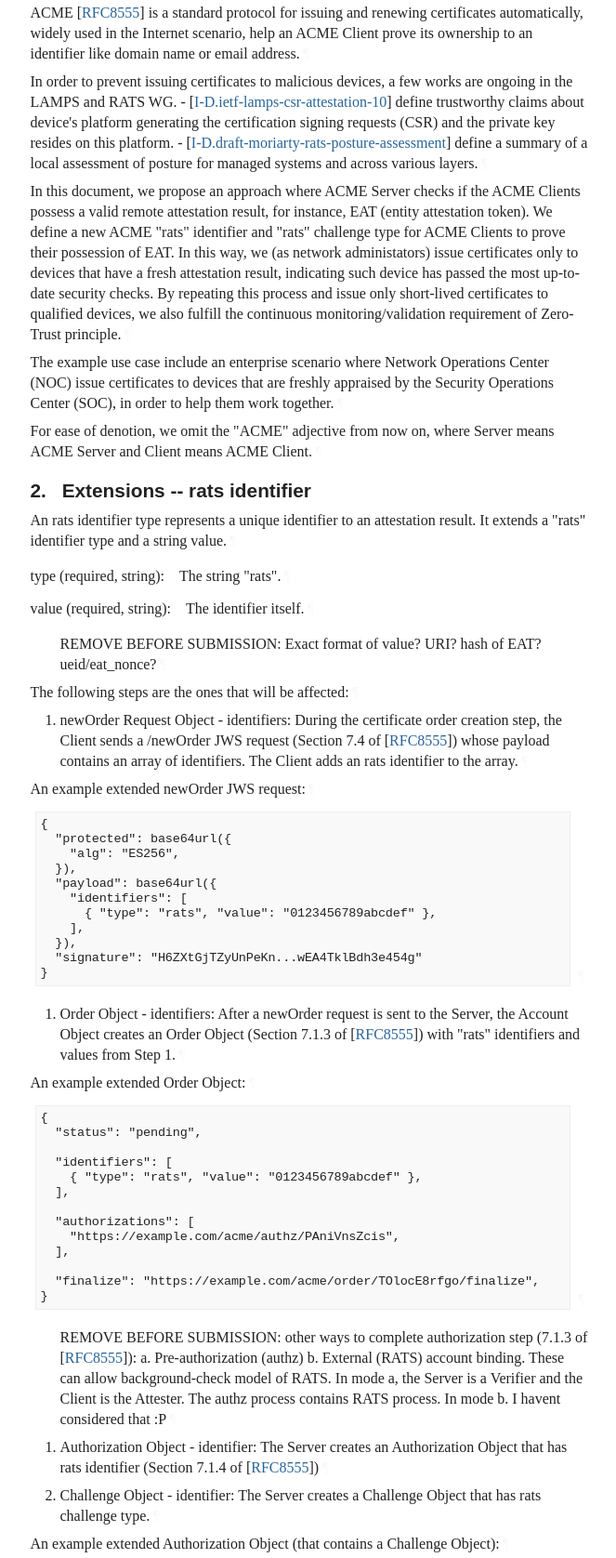
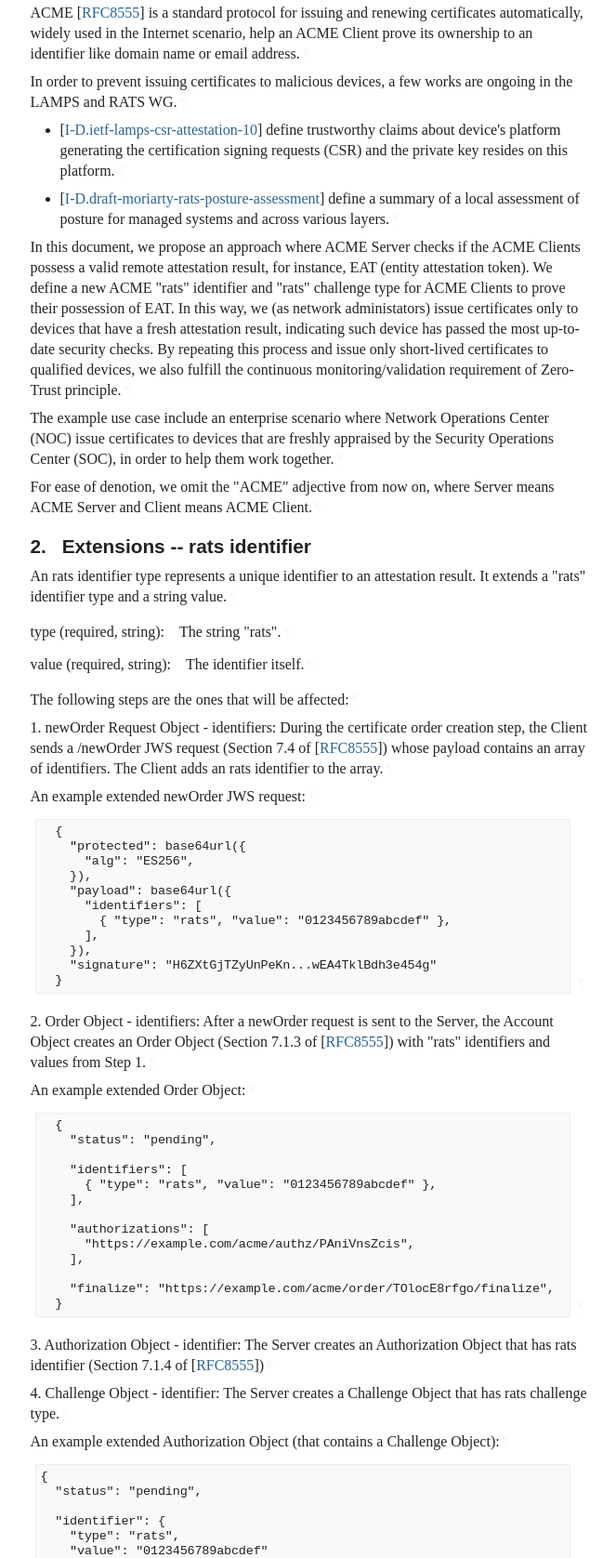
Before and after one commit to liuchunchi/draft-liu-acme-rats, a plain HTML site: page draft-liu-acme-rats.html in a window 1280 px wide. Shown: the part 908-2584 px from the top of the page at 93% size, without its empty margins (92-755 px from the left). Drawn offline with Linux system fonts and the light colour scheme; a web font is replaced by a local one.

Commit message:
Script updating gh-pages from c5ff9bb. [ci skip]

```diff
--- a/draft-liu-acme-rats.html
+++ b/draft-liu-acme-rats.html
@@ -1183,12 +1183,18 @@ svg :is([fill="white"], [fill^="#fff"]) {
 <a href="#section-1" class="section-number selfRef">1. </a><a href="#name-introduction" class="section-name selfRef">Introduction</a>
       </h2>
 <p id="section-1-1">ACME <span>[<a href="#RFC8555" class="cite xref">RFC8555</a>]</span> is a standard protocol for issuing and renewing certificates automatically, widely used in the Internet scenario, help an ACME Client prove its ownership to an identifier like domain name or email address.<a href="#section-1-1" class="pilcrow">¶</a></p>
-<p id="section-1-2">In order to prevent issuing certificates to malicious devices, a few works are ongoing in the LAMPS and RATS WG.
-- <span>[<a href="#I-D.ietf-lamps-csr-attestation-10" class="cite xref">I-D.ietf-lamps-csr-attestation-10</a>]</span> define trustworthy claims about device's platform generating the certification signing requests (CSR) and the private key resides on this platform.
-- <span>[<a href="#I-D.draft-moriarty-rats-posture-assessment" class="cite xref">I-D.draft-moriarty-rats-posture-assessment</a>]</span> define a summary of a local assessment of posture for managed systems and across various layers.<a href="#section-1-2" class="pilcrow">¶</a></p>
-<p id="section-1-3">In this document, we propose an approach where ACME Server checks if the ACME Clients possess a valid remote attestation result, for instance, EAT (entity attestation token). We define a new ACME "rats" identifier and "rats" challenge type for ACME Clients to prove their possession of EAT. In this way, we (as network administators) issue certificates only to devices that have a fresh attestation result, indicating such device has passed the most up-to-date security checks. By repeating this process and issue only short-lived certificates to qualified devices, we also fulfill the continuous monitoring/validation requirement of Zero-Trust principle.<a href="#section-1-3" class="pilcrow">¶</a></p>
-<p id="section-1-4">The example use case include an enterprise scenario where Network Operations Center (NOC) issue certificates to devices that are freshly appraised by the Security Operations Center (SOC), in order to help them work together.<a href="#section-1-4" class="pilcrow">¶</a></p>
-<p id="section-1-5">For ease of denotion, we omit the "ACME" adjective from now on, where Server means ACME Server and Client means ACME Client.<a href="#section-1-5" class="pilcrow">¶</a></p>
+<p id="section-1-2">In order to prevent issuing certificates to malicious devices, a few works are ongoing in the LAMPS and RATS WG.<a href="#section-1-2" class="pilcrow">¶</a></p>
+<ul class="normal">
+<li class="normal" id="section-1-3.1">
+          <p id="section-1-3.1.1"><span>[<a href="#I-D.ietf-lamps-csr-attestation-10" class="cite xref">I-D.ietf-lamps-csr-attestation-10</a>]</span> define trustworthy claims about device's platform generating the certification signing requests (CSR) and the private key resides on this platform.<a href="#section-1-3.1.1" class="pilcrow">¶</a></p>
+</li>
+        <li class="normal" id="section-1-3.2">
+          <p id="section-1-3.2.1"><span>[<a href="#I-D.draft-moriarty-rats-posture-assessment" class="cite xref">I-D.draft-moriarty-rats-posture-assessment</a>]</span> define a summary of a local assessment of posture for managed systems and across various layers.<a href="#section-1-3.2.1" class="pilcrow">¶</a></p>
+</li>
+      </ul>
+<p id="section-1-4">In this document, we propose an approach where ACME Server checks if the ACME Clients possess a valid remote attestation result, for instance, EAT (entity attestation token). We define a new ACME "rats" identifier and "rats" challenge type for ACME Clients to prove their possession of EAT. In this way, we (as network administators) issue certificates only to devices that have a fresh attestation result, indicating such device has passed the most up-to-date security checks. By repeating this process and issue only short-lived certificates to qualified devices, we also fulfill the continuous monitoring/validation requirement of Zero-Trust principle.<a href="#section-1-4" class="pilcrow">¶</a></p>
+<p id="section-1-5">The example use case include an enterprise scenario where Network Operations Center (NOC) issue certificates to devices that are freshly appraised by the Security Operations Center (SOC), in order to help them work together.<a href="#section-1-5" class="pilcrow">¶</a></p>
+<p id="section-1-6">For ease of denotion, we omit the "ACME" adjective from now on, where Server means ACME Server and Client means ACME Client.<a href="#section-1-6" class="pilcrow">¶</a></p>
 </section>
 </div>
 <div id="extensions-rats-identifier">
@@ -1209,19 +1215,10 @@ svg :is([fill="white"], [fill^="#fff"]) {
 </dd>
       <dd class="break"></dd>
 </dl>
-<ul class="normal ulEmpty">
-<li class="normal ulEmpty" id="section-2-3.1">
-          <p id="section-2-3.1.1">REMOVE BEFORE SUBMISSION: Exact format of value? URI? hash of EAT? ueid/eat_nonce?<a href="#section-2-3.1.1" class="pilcrow">¶</a></p>
-</li>
-      </ul>
-<p id="section-2-4">The following steps are the ones that will be affected:<a href="#section-2-4" class="pilcrow">¶</a></p>
-<ol start="1" type="1" class="normal type-1" id="section-2-5">
-<li id="section-2-5.1">
-          <p id="section-2-5.1.1">newOrder Request Object - identifiers: During the certificate order creation step, the Client sends a /newOrder JWS request (Section 7.4 of <span>[<a href="#RFC8555" class="cite xref">RFC8555</a>]</span>) whose payload contains an array of identifiers. The Client adds an rats identifier to the array.<a href="#section-2-5.1.1" class="pilcrow">¶</a></p>
-</li>
-      </ol>
-<p id="section-2-6">An example extended newOrder JWS request:<a href="#section-2-6" class="pilcrow">¶</a></p>
-<div class="alignLeft art-text artwork" id="section-2-7">
+<p id="section-2-3">The following steps are the ones that will be affected:<a href="#section-2-3" class="pilcrow">¶</a></p>
+<p id="section-2-4">1. newOrder Request Object - identifiers: During the certificate order creation step, the Client sends a /newOrder JWS request (Section 7.4 of <span>[<a href="#RFC8555" class="cite xref">RFC8555</a>]</span>) whose payload contains an array of identifiers. The Client adds an rats identifier to the array.<a href="#section-2-4" class="pilcrow">¶</a></p>
+<p id="section-2-5">An example extended newOrder JWS request:<a href="#section-2-5" class="pilcrow">¶</a></p>
+<div class="alignLeft art-text artwork" id="section-2-6">
 <pre>
   {
     "protected": base64url({
@@ -1234,15 +1231,11 @@ svg :is([fill="white"], [fill^="#fff"]) {
     }),
     "signature": "H6ZXtGjTZyUnPeKn...wEA4TklBdh3e454g"
   }
-</pre><a href="#section-2-7" class="pilcrow">¶</a>
+</pre><a href="#section-2-6" class="pilcrow">¶</a>
 </div>
-<ol start="1" type="1" class="normal type-1" id="section-2-8">
-<li id="section-2-8.1">
-          <p id="section-2-8.1.1">Order Object - identifiers: After a newOrder request is sent to the Server, the Account Object creates an Order Object (Section 7.1.3 of <span>[<a href="#RFC8555" class="cite xref">RFC8555</a>]</span>) with "rats" identifiers and values from Step 1.<a href="#section-2-8.1.1" class="pilcrow">¶</a></p>
-</li>
-      </ol>
-<p id="section-2-9">An example extended Order Object:<a href="#section-2-9" class="pilcrow">¶</a></p>
-<div class="alignLeft art-text artwork" id="section-2-10">
+<p id="section-2-7">2. Order Object - identifiers: After a newOrder request is sent to the Server, the Account Object creates an Order Object (Section 7.1.3 of <span>[<a href="#RFC8555" class="cite xref">RFC8555</a>]</span>) with "rats" identifiers and values from Step 1.<a href="#section-2-7" class="pilcrow">¶</a></p>
+<p id="section-2-8">An example extended Order Object:<a href="#section-2-8" class="pilcrow">¶</a></p>
+<div class="alignLeft art-text artwork" id="section-2-9">
 <pre>
   {
     "status": "pending",
@@ -1257,23 +1250,12 @@ svg :is([fill="white"], [fill^="#fff"]) {
 
     "finalize": "https://example.com/acme/order/TOlocE8rfgo/finalize",
   }
-</pre><a href="#section-2-10" class="pilcrow">¶</a>
+</pre><a href="#section-2-9" class="pilcrow">¶</a>
 </div>
-<ul class="normal ulEmpty">
-<li class="normal ulEmpty" id="section-2-11.1">
-          <p id="section-2-11.1.1">REMOVE BEFORE SUBMISSION: other ways to complete authorization step (7.1.3 of <span>[<a href="#RFC8555" class="cite xref">RFC8555</a>]</span>): a. Pre-authorization (authz) b. External (RATS) account binding. These can allow background-check model of RATS. In mode a, the Server is a Verifier and the Client is the Attester. The authz process contains RATS process. In mode b. I havent considered that :P<a href="#section-2-11.1.1" class="pilcrow">¶</a></p>
-</li>
-      </ul>
-<ol start="1" type="1" class="normal type-1" id="section-2-12">
-<li id="section-2-12.1">
-          <p id="section-2-12.1.1">Authorization Object - identifier: The Server creates an Authorization Object that has rats identifier (Section 7.1.4 of <span>[<a href="#RFC8555" class="cite xref">RFC8555</a>]</span>)<a href="#section-2-12.1.1" class="pilcrow">¶</a></p>
-</li>
-        <li id="section-2-12.2">
-          <p id="section-2-12.2.1">Challenge Object - identifier: The Server creates a Challenge Object that has rats challenge type.<a href="#section-2-12.2.1" class="pilcrow">¶</a></p>
-</li>
-      </ol>
-<p id="section-2-13">An example extended Authorization Object (that contains a Challenge Object):<a href="#section-2-13" class="pilcrow">¶</a></p>
-<div class="alignLeft art-text artwork" id="section-2-14">
+<p id="section-2-10">3. Authorization Object - identifier: The Server creates an Authorization Object that has rats identifier (Section 7.1.4 of <span>[<a href="#RFC8555" class="cite xref">RFC8555</a>]</span>)<a href="#section-2-10" class="pilcrow">¶</a></p>
+<p id="section-2-11">4. Challenge Object - identifier: The Server creates a Challenge Object that has rats challenge type.<a href="#section-2-11" class="pilcrow">¶</a></p>
+<p id="section-2-12">An example extended Authorization Object (that contains a Challenge Object):<a href="#section-2-12" class="pilcrow">¶</a></p>
+<div class="alignLeft art-text artwork" id="section-2-13">
 <pre>
 {
   "status": "pending",
@@ -1298,7 +1280,7 @@ svg :is([fill="white"], [fill^="#fff"]) {
     }
   ],
 }
-</pre><a href="#section-2-14" class="pilcrow">¶</a>
+</pre><a href="#section-2-13" class="pilcrow">¶</a>
 </div>
 </section>
 </div>
@@ -1338,11 +1320,6 @@ keyAuthorization = token || '.' || base64url(attestationResult)
 </pre><a href="#section-3.1-4" class="pilcrow">¶</a>
 </div>
 <p id="section-3.1-5">where the attestationResult is the entire EAT (in JWT format). The ACME Server verifies the attestationResult. If pass, set Order Object and Authorization Object's "status" Object to "valid", otherwise "invalid".<a href="#section-3.1-5" class="pilcrow">¶</a></p>
-<ul class="normal ulEmpty">
-<li class="normal ulEmpty" id="section-3.1-6.1">
-            <p id="section-3.1-6.1.1">REMOVE BEFORE SUBMISSION: Actually, this usage might be tricky. 1. the original keyAuthorization string is token concats '.' concats base64url(Thumbprint(accountKey)). I replaced Thumbprint(accountKey) with attestationResult, no hash, which lacks a proof of possession to the accountKey, and attestationResult is plaintext. Should I construct a proper JSON/JWS Object, where the payload contains the attestationResult? 2. In the original RFC8555, this response string is not posted directly to the "url". Instead it post this response to its own server path and send only an empty {} to the url, notifying the Server it is ready to fetch. The server then does a canonical verification. (8.3 of <span>[<a href="#RFC8555" class="cite xref">RFC8555</a>]</span>)<a href="#section-3.1-6.1.1" class="pilcrow">¶</a></p>
-</li>
-        </ul>
 </section>
 </div>
 <div id="rats02">
@@ -1352,11 +1329,6 @@ keyAuthorization = token || '.' || base64url(attestationResult)
         </h3>
 <p id="section-3.2-1">RATS-02 Challenge works with the Background Check Model of RATS.<a href="#section-3.2-1" class="pilcrow">¶</a></p>
 <p id="section-3.2-2">TODO: After the Client gets the "token", it include "token" as part of its RATS Evidence, appraise again. The new attestationResult now has a "token" claim. The retrival process is same.<a href="#section-3.2-2" class="pilcrow">¶</a></p>
-<ul class="normal ulEmpty">
-<li class="normal ulEmpty" id="section-3.2-3.1">
-            <p id="section-3.2-3.1.1">REMOVE BEFORE SUBMISSION: There might be different ways to prove ownership to rats identifiers. It really depends on what exactly does this "rats" identifier represent-- an attestation result (hash or EAT, eat_nonce, ...), or a RATS attester identity (ueid, ...).  As for -00, it only represents an attestation result.<a href="#section-3.2-3.1.1" class="pilcrow">¶</a></p>
-</li>
-        </ul>
 </section>
 </div>
 </section>
```
Also changed, not shown: draft-liu-acme-rats.txt. Lines whose indentation alone changed are shown as unchanged.
